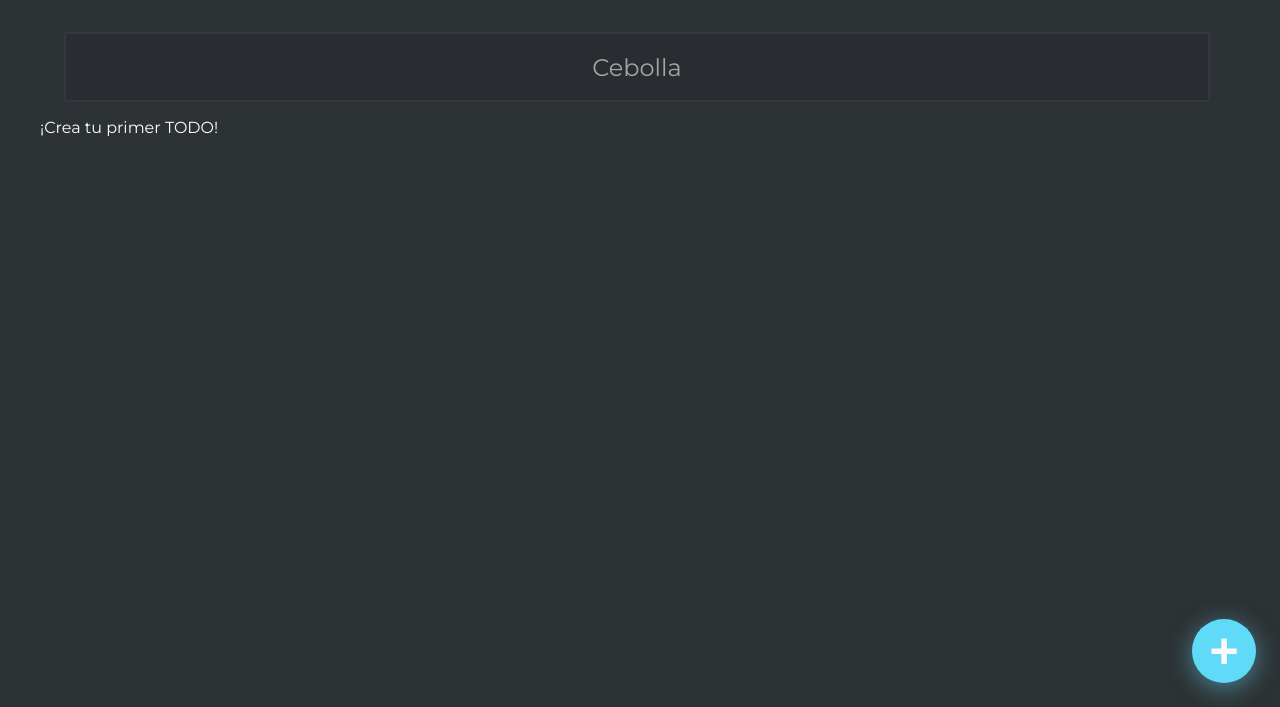
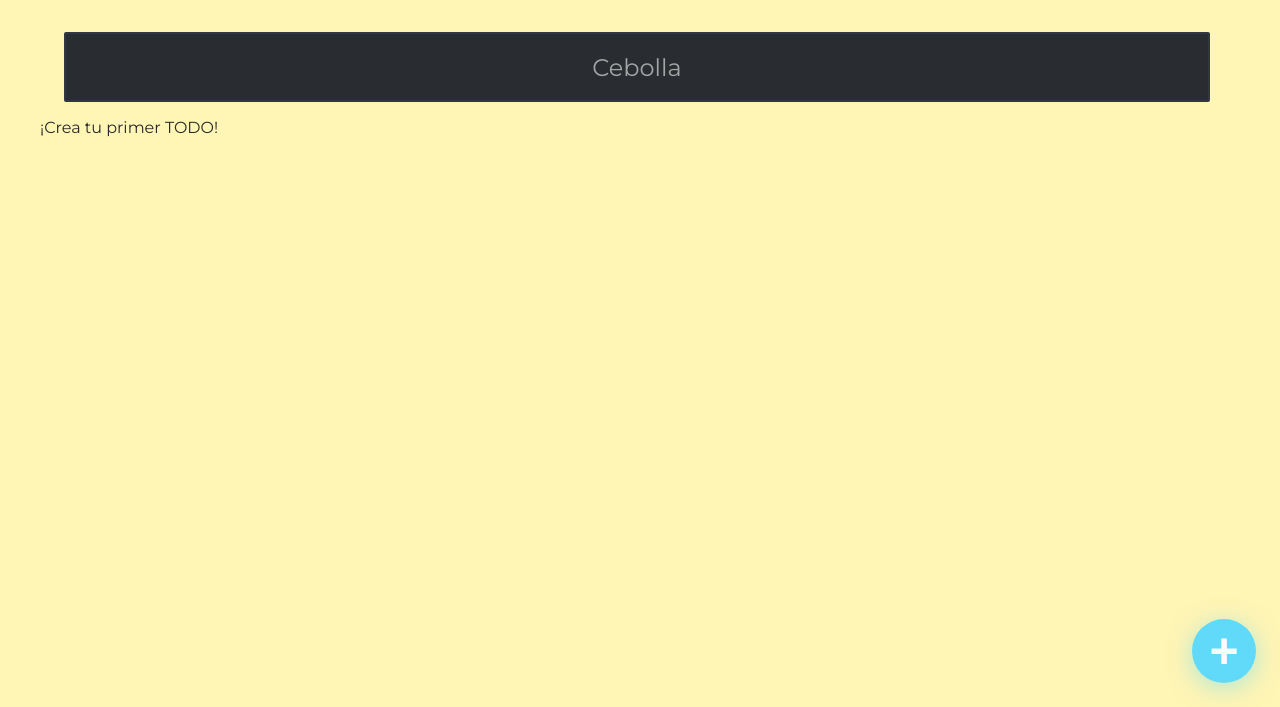
Before and after one commit to thhomasgt99/Tasks-app, a React app: page / in a window 1280 px wide. Shown: the part 93-800 px from the top of the page. Built offline with nearby package versions, Linux system fonts and the light colour scheme.

Commit message:
deploy dos

```diff
--- a/src/index.css
+++ b/src/index.css
@@ -1,8 +1,8 @@
 body {
   margin: 0;
   padding: 0;
-  background: #2d3234;
-  color: #ffffff;
+  background: #fff5b5;
+  color: #292929;
   font-family: 'Montserrat', Arial, Helvetica, sans-serif;
 }
 #root {
```
Also changed, not shown: build/asset-manifest.json, build/index.html, 4 other files.
